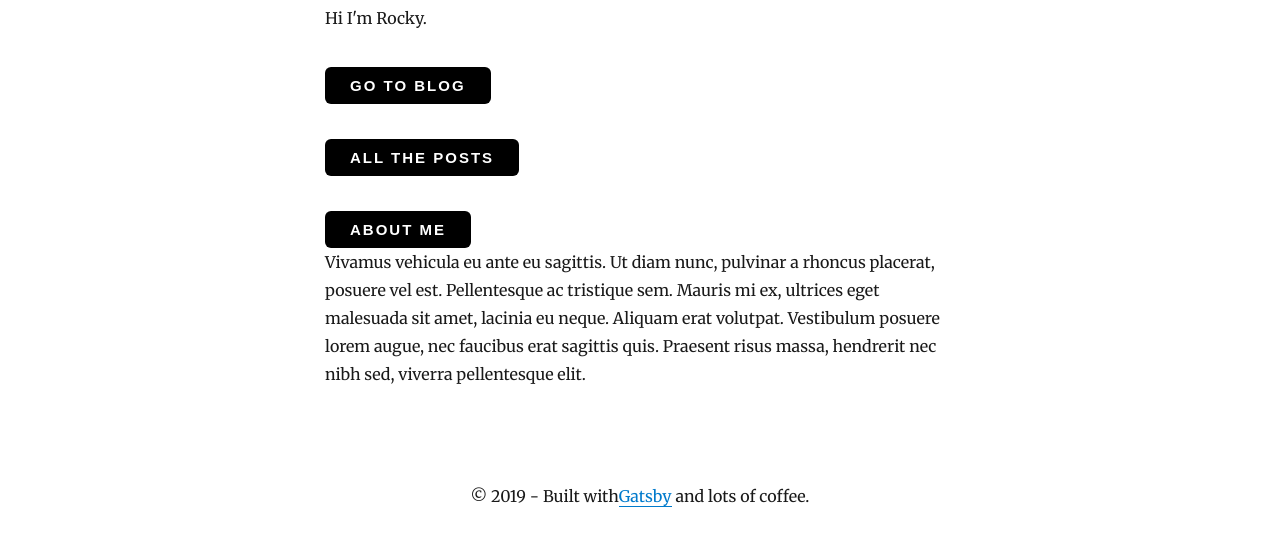
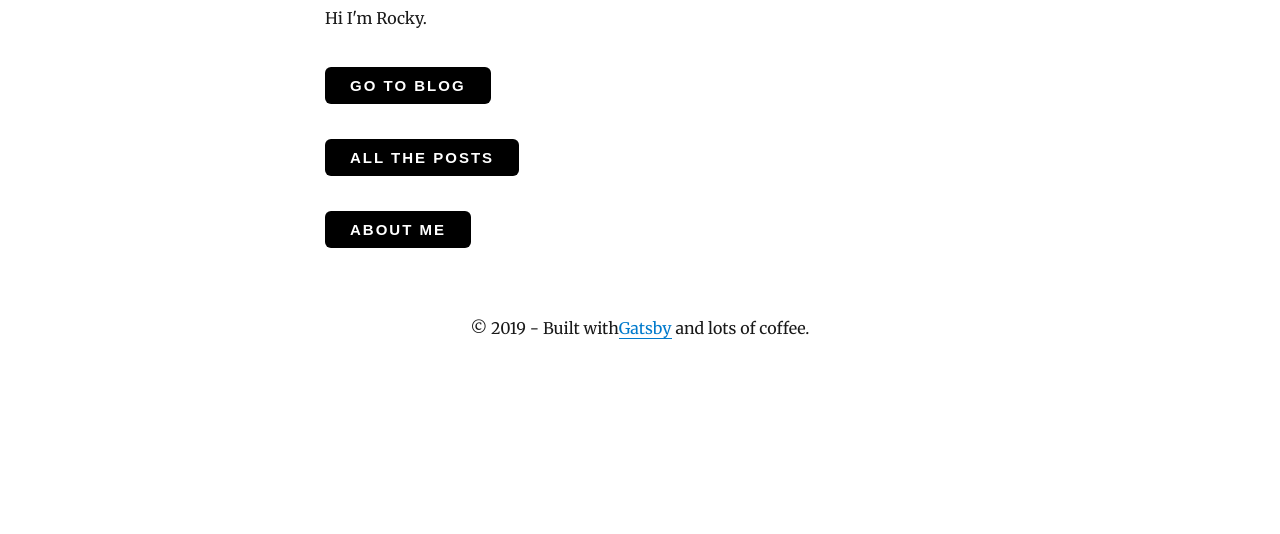
Before and after one commit to RockyKev/heyitsrockyblog, a Gatsby site: page / in a window 1280 px wide. Shown: the part 346-880 px from the top of the page. After the commit the page ends 840 px from the top, so only its background shows below. Built offline with nearby package versions, Linux system fonts and the light colour scheme; Gatsby itself is replaced by a stand-in of ours; some packages are replaced by stand-ins of ours.

Commit message:
placeholder text

```diff
--- a/src/pages/index.js
+++ b/src/pages/index.js
@@ -34,7 +34,7 @@ class IndexPage extends React.Component {
           <Button marginTop="35px">About Me</Button>
         </Link>
 
-        <Placeholder />
+        {/* <Placeholder /> */}
       </Layout>
     )
   }
```
